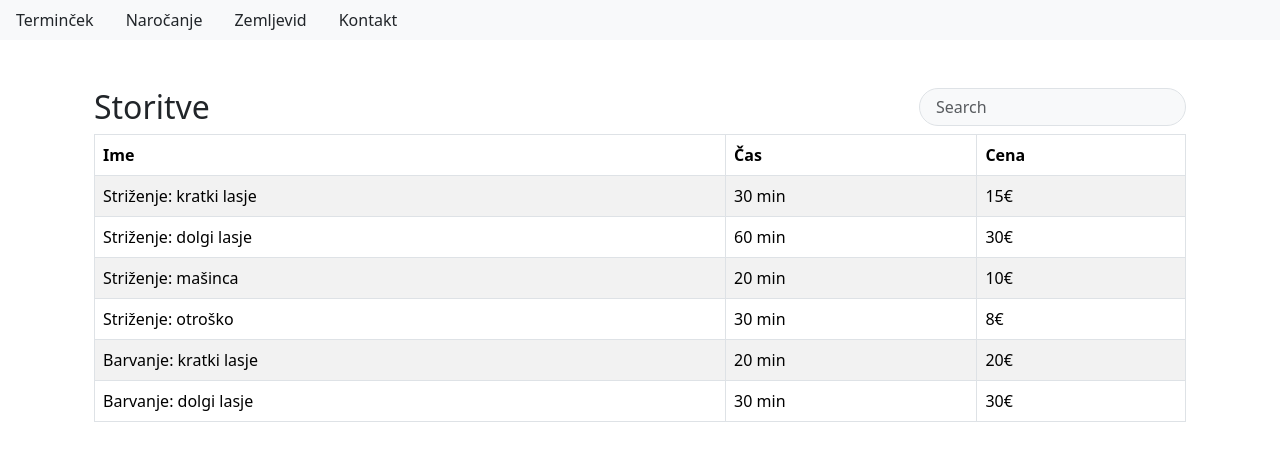
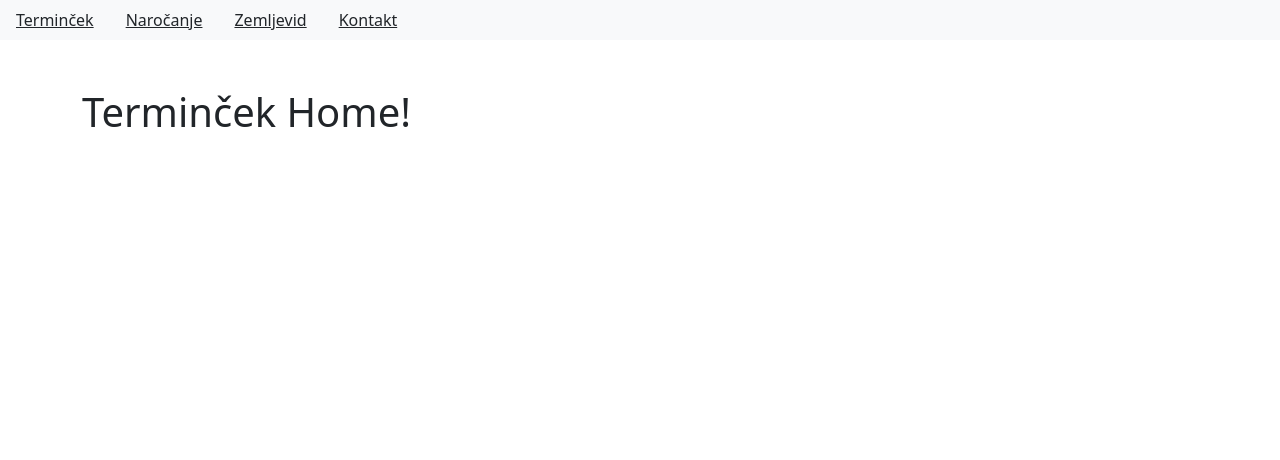
Before and after one commit to urluur/termincek-frontend, a React (Create React App) app: page / in a window 1280 px wide. Shown: the top 460 px of the page. Built offline with nearby package versions, Linux system fonts and the light colour scheme.

Commit message:
Added react router
Using simple BrowserRouter

```diff
--- a/package.json
+++ b/package.json
@@ -10,6 +10,7 @@
     "react": "^18.2.0",
     "react-bootstrap": "^2.9.1",
     "react-dom": "^18.2.0",
+    "react-router-dom": "^6.20.1",
     "react-scripts": "5.0.1",
     "web-vitals": "^2.1.4"
   },
--- a/src/components/App.jsx
+++ b/src/components/App.jsx
@@ -1,9 +1,11 @@
 import React from "react";
+import { Route, Routes } from "react-router-dom";
 import Container from "react-bootstrap/Container";
+import ServiceChooser from "./ServiceChooser/ServiceChooser";
 import "bootstrap/dist/css/bootstrap.min.css";
 
+import Home from "./Home";
 import NavBar from "./NavBar/NavBar";
-import ServiceChooser from "./ServiceChooser/ServiceChooser";
 
 const App = (props) => {
 	let BusinessName = "Terminček";
@@ -42,13 +44,15 @@ const App = (props) => {
 	];
 
 	return (
-		<div>
+		<>
 			<NavBar BusinessName={BusinessName} />
-
 			<Container>
-				<ServiceChooser services={sampleServices} />
+				<Routes>
+					<Route path="/" element={<Home />} />
+					<Route path="/narocanje" element={<ServiceChooser services={sampleServices} />} />
+				</Routes>
 			</Container>
-		</div>
+		</>
 	);
 };
 
--- /dev/null
+++ b/src/components/Home.jsx
@@ -0,0 +1,9 @@
+import React from 'react'
+
+function Home() {
+  return (
+    <h1>Terminček Home!</h1>
+  )
+}
+
+export default Home
--- a/src/components/NavBar/NavBar.jsx
+++ b/src/components/NavBar/NavBar.jsx
@@ -1,22 +1,23 @@
 import React from "react";
 import Nav from 'react-bootstrap/Nav';
+import { Link } from 'react-router-dom';
 
 function NavBar(props) {
 	return (
 
 		<Nav className='bg-light mb-5' activeKey="/narocanje">
-			<Nav.Item>
-				<Nav.Link className="text-dark" href="/">{props.BusinessName}</Nav.Link>
-			</Nav.Item>
-			<Nav.Item>
-				<Nav.Link className="text-dark" href="/narocanje">Naročanje</Nav.Link>
-			</Nav.Item>
-			<Nav.Item>
-				<Nav.Link className="text-dark" eventKey="link-1">Zemljevid</Nav.Link>
-			</Nav.Item>
-			<Nav.Item>
-				<Nav.Link className="text-dark" eventKey="link-2">Kontakt</Nav.Link>
-			</Nav.Item>
+			<Nav.Link>
+				<Link className="text-dark" to="/">{props.BusinessName}</Link>
+			</Nav.Link>
+			<Nav.Link>
+				<Link className="text-dark" to="/narocanje">Naročanje</Link>
+			</Nav.Link>
+			<Nav.Link>
+				<Link className="text-dark" eventKey="link-1">Zemljevid</Link>
+			</Nav.Link>
+			<Nav.Link>
+				<Link className="text-dark" eventKey="link-2">Kontakt</Link>
+			</Nav.Link>
 		</Nav>
 
 	);
--- a/src/index.js
+++ b/src/index.js
@@ -1,11 +1,14 @@
 import React from "react";
 import ReactDOM from "react-dom/client";
 import App from "./components/App";
+import { BrowserRouter } from "react-router-dom";
 import "./styles/global.css";
 
 const root = ReactDOM.createRoot(document.getElementById("root"));
 root.render(
 	<React.StrictMode>
-		<App />
+		<BrowserRouter>
+			<App />
+		</BrowserRouter>
 	</React.StrictMode>
 );
```
Also changed, not shown: 1 other file (tests, documents, lock files or other folders).
